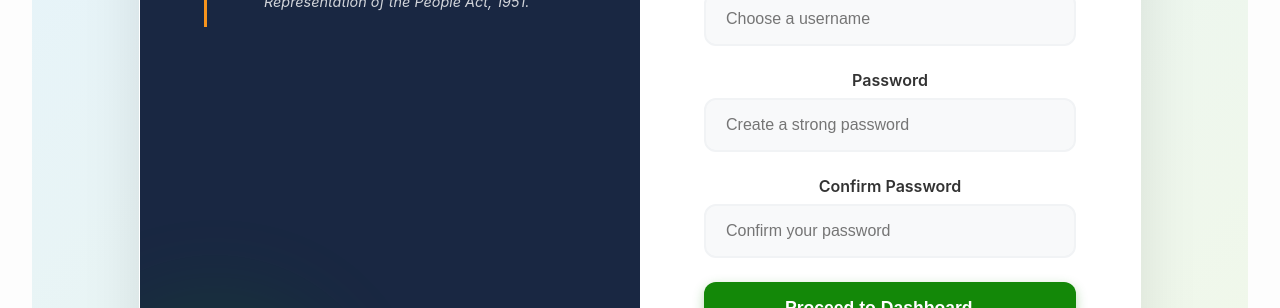
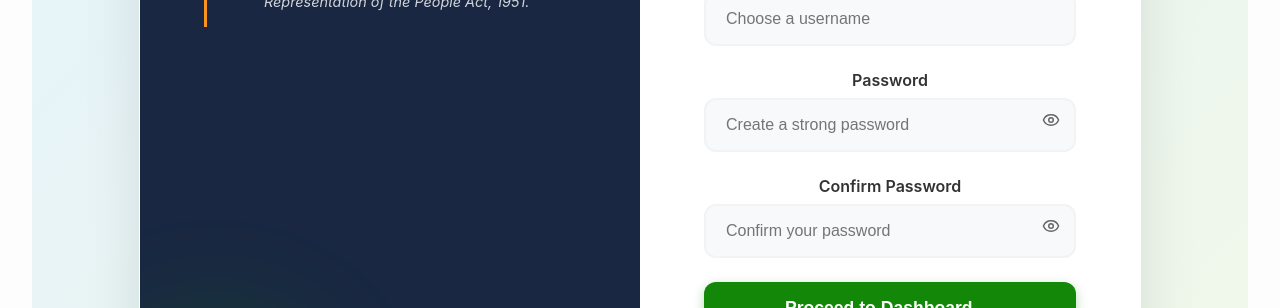
Before and after one commit to Secure-Voting-Org/project-observer, a React (Vite) app: page /register in a window 1280 px wide. Shown: the part 583-891 px from the top of the page. Built offline with nearby package versions, Linux system fonts and the light colour scheme.

Commit message:
Add registrations and forgot passwords with email OTP in all portals

```diff
--- a/package.json
+++ b/package.json
@@ -13,6 +13,7 @@
     "i18next": "^25.8.0",
     "i18next-browser-languagedetector": "^8.2.0",
     "i18next-http-backend": "^3.0.2",
+    "lucide-react": "^0.563.0",
     "react": "^19.2.0",
     "react-dom": "^19.2.0",
     "react-i18next": "^16.5.4",
--- a/src/pages/ForgotPassword.jsx
+++ b/src/pages/ForgotPassword.jsx
@@ -1,5 +1,6 @@
 import React, { useState } from 'react';
 import { useNavigate, Link } from 'react-router-dom';
+import { Eye, EyeOff } from 'lucide-react';
 
 const ForgotPassword = () => {
     const navigate = useNavigate();
@@ -11,6 +12,8 @@
     const [message, setMessage] = useState('');
     const [error, setError] = useState('');
     const [isLoading, setIsLoading] = useState(false);
+    const [showNewPassword, setShowNewPassword] = useState(false);
+    const [showConfirmPassword, setShowConfirmPassword] = useState(false);
 
     // Step 1: Send OTP
     const handleSendOtp = async (e) => {
@@ -199,13 +202,14 @@
 
                 {step === 3 && (
                     <form onSubmit={handleResetPassword}>
-                        <div style={{ marginBottom: '1rem', textAlign: 'left' }}>
+                        <div style={{ marginBottom: '1rem', textAlign: 'left', position: 'relative' }}>
                             <label style={{ display: 'block', marginBottom: '0.5rem', fontWeight: 600, color: '#333' }}>New Password</label>
                             <input
-                                type="password"
+                                type={showNewPassword ? "text" : "password"}
                                 style={{
                                     width: '100%',
                                     padding: '0.8rem',
+                                    paddingRight: '3rem',
                                     borderRadius: '8px',
                                     border: '1px solid #ccc',
                                     boxSizing: 'border-box'
@@ -214,14 +218,33 @@
                                 onChange={(e) => setNewPassword(e.target.value)}
                                 required
                             />
+                            <button
+                                type="button"
+                                onClick={() => setShowNewPassword(!showNewPassword)}
+                                style={{
+                                    position: 'absolute',
+                                    right: '0.75rem',
+                                    top: '2.3rem',
+                                    background: 'none',
+                                    border: 'none',
+                                    cursor: 'pointer',
+                                    color: '#666',
+                                    display: 'flex',
+                                    alignItems: 'center',
+                                    padding: '0.25rem'
+                                }}
+                            >
+                                {showNewPassword ? <EyeOff size={18} /> : <Eye size={18} />}
+                            </button>
                         </div>
-                        <div style={{ marginBottom: '1.5rem', textAlign: 'left' }}>
+                        <div style={{ marginBottom: '1.5rem', textAlign: 'left', position: 'relative' }}>
                             <label style={{ display: 'block', marginBottom: '0.5rem', fontWeight: 600, color: '#333' }}>Confirm Password</label>
                             <input
-                                type="password"
+                                type={showConfirmPassword ? "text" : "password"}
                                 style={{
                                     width: '100%',
                                     padding: '0.8rem',
+                                    paddingRight: '3rem',
                                     borderRadius: '8px',
                                     border: '1px solid #ccc',
                                     boxSizing: 'border-box'
@@ -230,6 +253,24 @@
                                 onChange={(e) => setConfirmPassword(e.target.value)}
                                 required
                             />
+                            <button
+                                type="button"
+                                onClick={() => setShowConfirmPassword(!showConfirmPassword)}
+                                style={{
+                                    position: 'absolute',
+                                    right: '0.75rem',
+                                    top: '2.3rem',
+                                    background: 'none',
+                                    border: 'none',
+                                    cursor: 'pointer',
+                                    color: '#666',
+                                    display: 'flex',
+                                    alignItems: 'center',
+                                    padding: '0.25rem'
+                                }}
+                            >
+                                {showConfirmPassword ? <EyeOff size={18} /> : <Eye size={18} />}
+                            </button>
                         </div>
                         <button type="submit" style={{
                             width: '100%',
--- a/src/pages/Login.jsx
+++ b/src/pages/Login.jsx
@@ -1,6 +1,7 @@
 import React, { useState } from 'react';
 import { useNavigate, Link, useSearchParams } from 'react-router-dom';
 import { useTranslation } from 'react-i18next';
+import { Eye, EyeOff } from 'lucide-react';
 
 const Login = () => {
     const navigate = useNavigate();
@@ -8,6 +9,7 @@
     const [username, setUsername] = useState('');
     const [password, setPassword] = useState('');
     const [role, setRole] = useState('general'); // 'general' | 'expenditure'
+    const [showPassword, setShowPassword] = useState(false);
     const [error, setError] = useState('');
     const [isLoading, setIsLoading] = useState(false);
 
@@ -139,16 +141,35 @@
                             />
                         </div>
 
-                        <div className="input-group">
+                        <div className="input-group" style={{ position: 'relative' }}>
                             <label style={{ display: 'block', marginBottom: '0.5rem', fontWeight: 600, color: '#333' }}>{t('login.password')}</label>
                             <input
-                                type="password"
+                                type={showPassword ? "text" : "password"}
                                 className="input-field"
                                 placeholder="Enter secure password"
                                 value={password}
                                 onChange={(e) => setPassword(e.target.value)}
                                 required
+                                style={{ paddingRight: '3rem' }}
                             />
+                            <button
+                                type="button"
+                                onClick={() => setShowPassword(!showPassword)}
+                                style={{
+                                    position: 'absolute',
+                                    right: '0.75rem',
+                                    top: '2.3rem',
+                                    background: 'none',
+                                    border: 'none',
+                                    cursor: 'pointer',
+                                    color: '#666',
+                                    display: 'flex',
+                                    alignItems: 'center',
+                                    padding: '0.25rem'
+                                }}
+                            >
+                                {showPassword ? <EyeOff size={18} /> : <Eye size={18} />}
+                            </button>
                         </div>
 
                         <div style={{ textAlign: 'right', marginBottom: '1.5rem' }}>
--- a/src/pages/Register.jsx
+++ b/src/pages/Register.jsx
@@ -1,6 +1,7 @@
 import React, { useState } from 'react';
 import { useNavigate, Link } from 'react-router-dom';
 import { useTranslation } from 'react-i18next';
+import { Eye, EyeOff } from 'lucide-react';
 
 const Register = () => {
     const navigate = useNavigate();
@@ -15,6 +16,8 @@
     });
     const [error, setError] = useState('');
     const [isLoading, setIsLoading] = useState(false);
+    const [showPassword, setShowPassword] = useState(false);
+    const [showConfirmPassword, setShowConfirmPassword] = useState(false);
 
     const handleChange = (e) => {
         setFormData({ ...formData, [e.target.name]: e.target.value });
@@ -163,30 +166,68 @@
                             />
                         </div>
 
-                        <div className="input-group">
+                        <div className="input-group" style={{ position: 'relative' }}>
                             <label style={{ display: 'block', marginBottom: '0.5rem', fontWeight: 600, color: '#333' }}>{t('login.password')}</label>
                             <input
-                                type="password"
+                                type={showPassword ? "text" : "password"}
                                 className="input-field"
                                 name="password"
                                 placeholder="Create a strong password"
                                 value={formData.password}
                                 onChange={handleChange}
                                 required
+                                style={{ paddingRight: '3rem' }}
                             />
+                            <button
+                                type="button"
+                                onClick={() => setShowPassword(!showPassword)}
+                                style={{
+                                    position: 'absolute',
+                                    right: '0.75rem',
+                                    top: '2.3rem',
+                                    background: 'none',
+                                    border: 'none',
+                                    cursor: 'pointer',
+                                    color: '#666',
+                                    display: 'flex',
+                                    alignItems: 'center',
+                                    padding: '0.25rem'
+                                }}
+                            >
+                                {showPassword ? <EyeOff size={18} /> : <Eye size={18} />}
+                            </button>
                         </div>
 
-                        <div className="input-group">
+                        <div className="input-group" style={{ position: 'relative' }}>
                             <label style={{ display: 'block', marginBottom: '0.5rem', fontWeight: 600, color: '#333' }}>{t('register.confirm_password')}</label>
                             <input
-                                type="password"
+                                type={showConfirmPassword ? "text" : "password"}
                                 className="input-field"
                                 name="confirmPassword"
                                 placeholder="Confirm your password"
                                 value={formData.confirmPassword}
                                 onChange={handleChange}
                                 required
+                                style={{ paddingRight: '3rem' }}
                             />
+                            <button
+                                type="button"
+                                onClick={() => setShowConfirmPassword(!showConfirmPassword)}
+                                style={{
+                                    position: 'absolute',
+                                    right: '0.75rem',
+                                    top: '2.3rem',
+                                    background: 'none',
+                                    border: 'none',
+                                    cursor: 'pointer',
+                                    color: '#666',
+                                    display: 'flex',
+                                    alignItems: 'center',
+                                    padding: '0.25rem'
+                                }}
+                            >
+                                {showConfirmPassword ? <EyeOff size={18} /> : <Eye size={18} />}
+                            </button>
                         </div>
 
                         {error && <div style={{ color: '#d32f2f', marginBottom: '1.5rem', fontWeight: 500, background: '#ffebee', padding: '1rem', borderRadius: '8px' }}>⚠️ {error}</div>}
```
Also changed, not shown: 1 other file (tests, documents, lock files or other folders).
